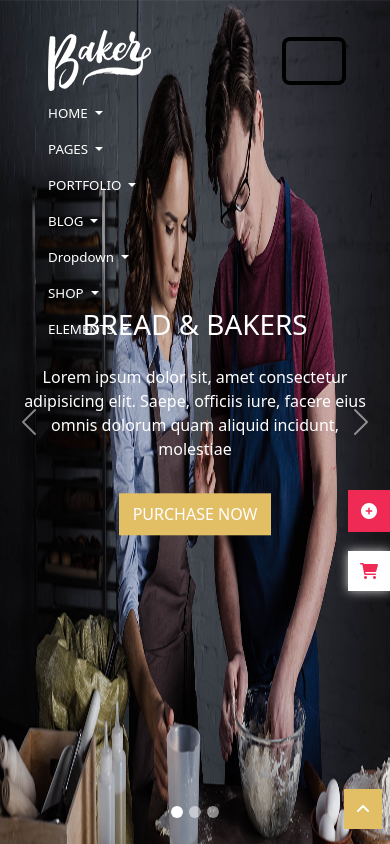
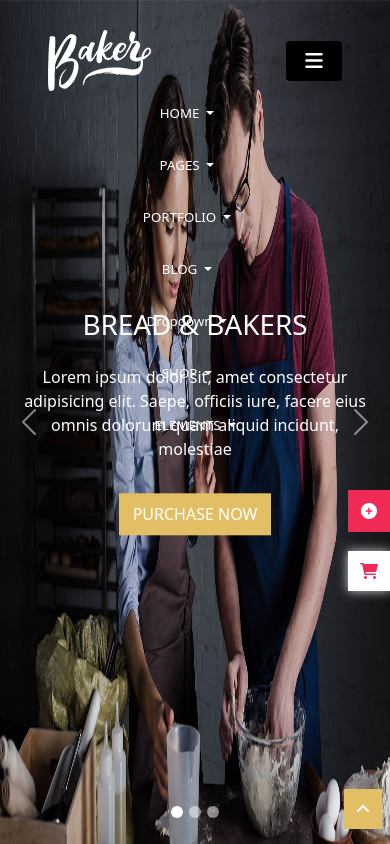
Before and after one commit to MernaFekry/Bakery-Website, a plain HTML site: page index.html in a window 390 px wide. Both pictures are taken after a click on the button 314 px from the left and 60 px from the top of the page. Shown: the top 844 px of the page. Drawn offline with Linux system fonts and the light colour scheme.

Commit message:
initial commit

```diff
--- a/css/style.css
+++ b/css/style.css
@@ -35,7 +35,7 @@ ul{
 
   .navbar.sticky {
     padding: 10px 0;
-    background: rgba(0, 0, 0, 0.5);
+    background: rgba(0, 0, 0, 0.7);
     box-shadow: 5px 7px 18px rgb(0, 0, 0, 0.4);
     content: "";
     /* background-color: rgba(10, 10, 10, 0.9); */
--- a/index.html
+++ b/index.html
@@ -16,12 +16,14 @@
       <nav class="navbar navbar-expand-lg fixed-top navbar-scroll">
         <div class="container px-5">
           <a class="navbar-brand" href="#"><img src="images/logo-light-side-area.png" alt="Bakery Logo Light"></a>
-          <button class="navbar-toggler" type="button" data-bs-toggle="collapse" data-bs-target="#navbarSupportedContent" aria-controls="navbarSupportedContent" aria-expanded="false" aria-label="Toggle navigation">
-            <span class="navbar-toggler-icon"></span>
+          <button class="navbar-toggler bg-black shadow-lg" type="button" data-bs-toggle="collapse" data-bs-target="#navbarSupportedContent" aria-controls="navbarSupportedContent" aria-expanded="false" aria-label="Toggle navigation">
+            <span class="navbar-toggler-icon d-flex align-items-center justify-content-center">
+                <i class="fa-solid fa-bars text-white"></i>
+            </span>
           </button>
-          <div class="collapse navbar-collapse" id="navbarSupportedContent">
+          <div class="collapse navbar-collapse text-center" id="navbarSupportedContent">
             <ul class="navbar-nav ms-auto mb-2 mb-lg-0">
-              <li class="nav-item dropdown me-3">
+              <li class="nav-item dropdown me-3 mb-3">
                     <a class="nav-link dropdown-toggle" href="#" role="button" data-bs-toggle="dropdown" aria-expanded="false">
                         HOME
                     </a>
@@ -35,7 +37,7 @@
               </li>
 
 
-              <li class="nav-item dropdown me-3">
+              <li class="nav-item dropdown me-3 mb-3">
                 <a class="nav-link dropdown-toggle" href="#" role="button" data-bs-toggle="dropdown" aria-expanded="false">
                     PAGES
                 </a>
@@ -47,7 +49,7 @@
               </li>
 
 
-              <li class="nav-item dropdown me-3">
+              <li class="nav-item dropdown me-3 mb-3">
                 <a class="nav-link dropdown-toggle" href="#" role="button" data-bs-toggle="dropdown" aria-expanded="false">
                     PORTFOLIO
                 </a>
@@ -59,7 +61,7 @@
 
 
 
-              <li class="nav-item dropdown me-3">
+              <li class="nav-item dropdown me-3 mb-3">
                 <a class="nav-link dropdown-toggle" href="#" role="button" data-bs-toggle="dropdown" aria-expanded="false">
                     BLOG
                 </a>
@@ -71,7 +73,7 @@
               </li>
 
 
-              <li class="nav-item dropdown me-3">
+              <li class="nav-item dropdown me-3 mb-3">
                 <a class="nav-link dropdown-toggle" href="#" role="button" data-bs-toggle="dropdown" aria-expanded="false">
                   Dropdown
                 </a>
@@ -83,7 +85,7 @@
               </li>
 
 
-              <li class="nav-item dropdown me-3">
+              <li class="nav-item dropdown me-3 mb-3">
                 <a class="nav-link dropdown-toggle" href="#" role="button" data-bs-toggle="dropdown" aria-expanded="false">
                     SHOP
                 </a>
@@ -280,7 +282,7 @@
     <section class="thirdSection p-5">
 
         <div class="container specialtiesContainer py-3">
-            <div class="row specialtiesSubtitle mb-4">
+            <div class="row specialtiesSubtitle mb-4 col-12 bg-danger">
                 <h2>UNSPEAKABLY GOOD</h2>
             </div>
             <div class="row g-5 ">
```
Also changed, not shown: js/index.js (line endings or trailing spaces).
